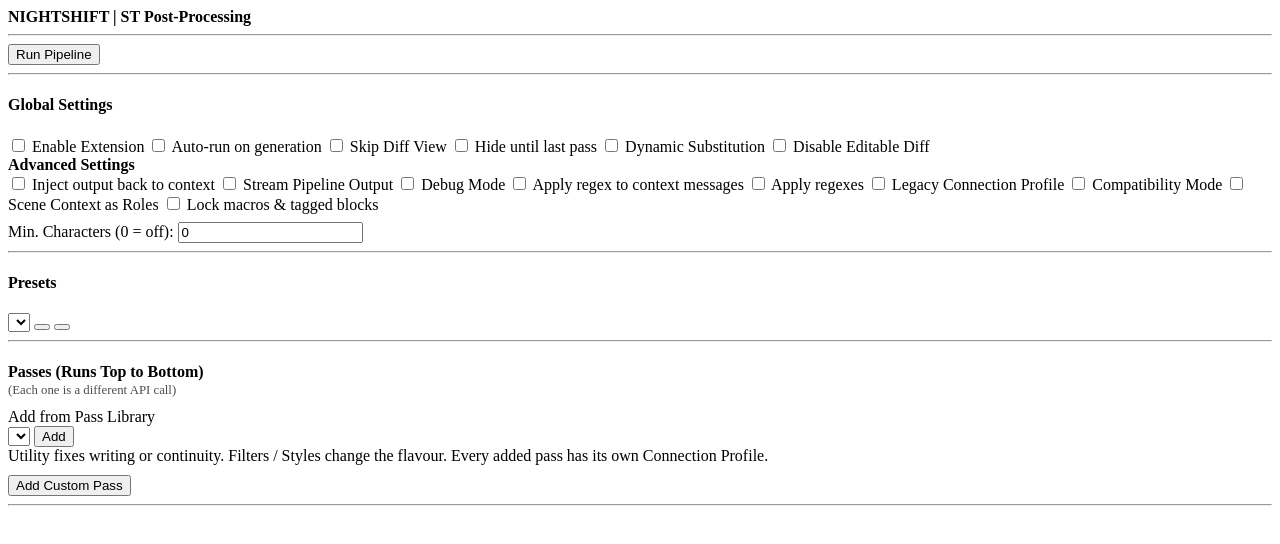
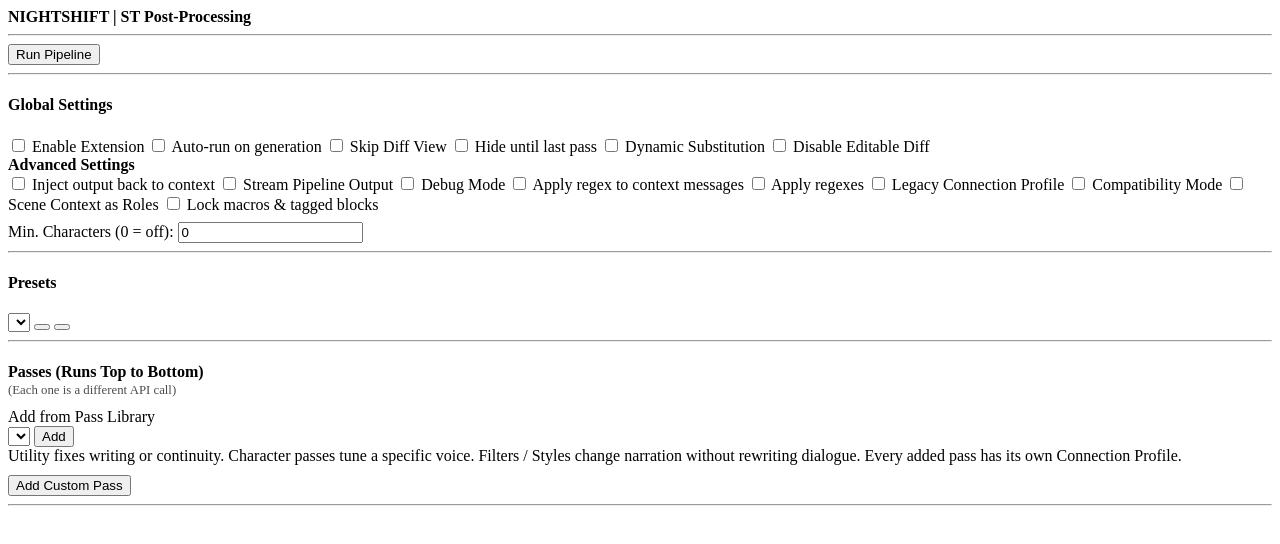
Before and after one commit to elfaelia/SillyTavern-NIGHTSHIFT-Post-Processing, a website: page index.html in a window 1280 px wide. Drawn offline with Linux system fonts and the light colour scheme.

Commit message:
Add dialogue-safe prompts and character filters (index.html)

```diff
--- a/index.html
+++ b/index.html
@@ -119,7 +119,7 @@
                         <select id="nightshift_library_select" class="text_pole flex1" title="Choose a ready-made utility or style pass"></select>
                         <button id="nightshift_add_library_pass" class="menu_button" title="Add selected pass"><i class="fa-solid fa-plus"></i> Add</button>
                     </div>
-                    <div class="nightshift-library-help">Utility fixes writing or continuity. Filters / Styles change the flavour. Every added pass has its own Connection Profile.</div>
+                    <div class="nightshift-library-help">Utility fixes writing or continuity. Character passes tune a specific voice. Filters / Styles change narration without rewriting dialogue. Every added pass has its own Connection Profile.</div>
                 </div>
 
                 <div class="flex-container justifyspacebetween alignitemscenter" style="margin-top: 10px;">
@@ -265,6 +265,7 @@
                 <span style="min-width: 120px;" title="Used to organise this pass">Section:</span>
                 <select class="ns-pass-category text_pole flex1">
                     <option value="utility">Utility</option>
+                    <option value="character">Character</option>
                     <option value="style">Filter / Style</option>
                     <option value="custom">Custom</option>
                 </select>
```
